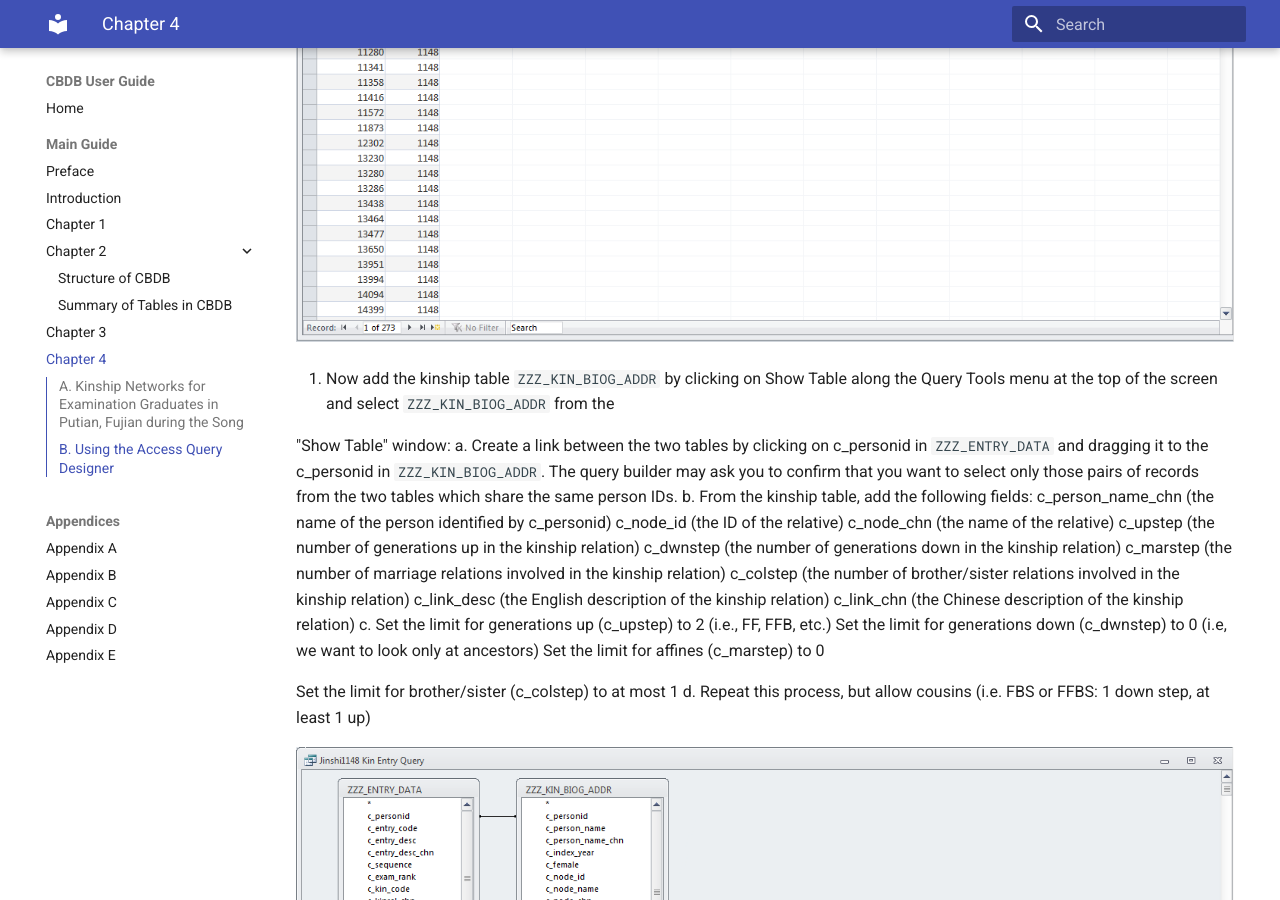
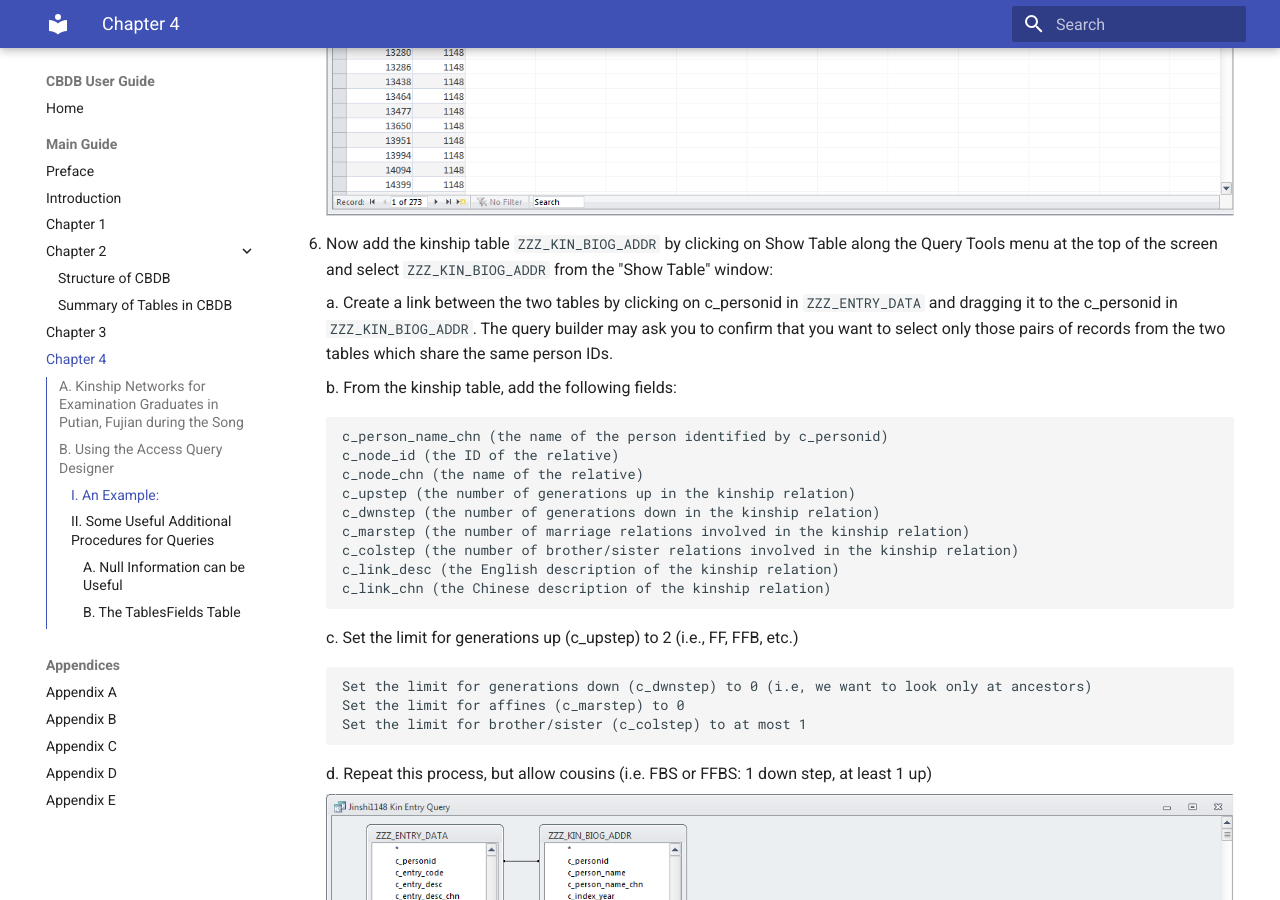
Before and after one commit to cbdb-project/cbdb-user-guide, an MkDocs documentation site: the page built from docs/chapter_4_advanced_query_techniques.md, in a window 1280 px wide and 900 px high, scrolled down 7426 px. Built offline with MkDocs 1.6.1 and Material for MkDocs 9.7.7, drawn with Linux system fonts in a browser that asks for light colours; some of the changed text lies outside the part shown.

Commit message:
Redo titles in Chapter 4

```diff
--- a/docs/chapter_4_advanced_query_techniques.md
+++ b/docs/chapter_4_advanced_query_techniques.md
@@ -97,89 +97,90 @@ person, the name of the place, and the description of the type of address, along
 8. `ZZZ_POSTED_TO_OFFICE_DATA` (fills in office information)
 9. `ZZZ_TEXT_DATA` (fills in text data)
 
-I. An Example:
+
+### I. An Example:
+
     The mode of entry into government of near kin of the successful jinshi degree candidates of the 1148 examination How might one use an SQL query to determine how many of the people who passed the jinshi examination in 1148 (for which we have a complete list) had close relatives who had entered government service?
 
 1. In the Create menu (next to the Home tab at the top of the main screen) , Select Query
 Design:
 
-![image_125_182](images/image_125_182.png)
+    ![image_125_182](images/image_125_182.png)
 
-In the “Show Table” window, select `ZZZ_ENTRY_DATA` and click Add
+    In the “Show Table” window, select `ZZZ_ENTRY_DATA` and click Add
 
-
-2. Double-click on c_personid, c_entry_code, and c_year to add them to the query.
-Unclick the “Show” check-box for c_entry_code so that you can next specify a value but
-have the field not appear in the results of the query, since in every record, the value of the
-field will be the same.
+2. Double-click on c_personid, c_entry_code, and c_year to add them to the query. Unclick the “Show” check-box for c_entry_code so that you can next specify a value but have the field not appear in the results of the query, since in every record, the value of the field will be the same.
 
 3. Then in “Criteria” specify the value 36 for c_entry_code (jinshi), and the year 1148.
 
-![image_126_183](images/image_126_183.png)
+    ![image_126_183](images/image_126_183.png)
 
 4. Check the results by right-clicking on the top border of the Query form and switching to Datasheet View:
 
-![image_126_184](images/image_126_184.png)
-
+    ![image_126_184](images/image_126_184.png)
 
 5. There are 273 records. (Please note that as CBDB adds data, these results will change.)
 
-![image_127_185](images/image_127_185.png)
+    ![image_127_185](images/image_127_185.png)
 
 6. Now add the kinship table `ZZZ_KIN_BIOG_ADDR` by clicking on Show Table along
 the Query Tools menu at the top of the screen and select `ZZZ_KIN_BIOG_ADDR` from the
+"Show Table" window:
 
-"Show Table" window:
-a. Create a link between the two tables by clicking on c_personid in
-`ZZZ_ENTRY_DATA` and dragging it to the c_personid in `ZZZ_KIN_BIOG_ADDR`.
-The query builder may ask you to confirm that you want to select only those pairs of
-records from the two tables which share the same person IDs.
-b. From the kinship table, add the following fields:
-c_person_name_chn (the name of the person identified by c_personid)
-c_node_id (the ID of the relative)
-c_node_chn (the name of the relative)
-c_upstep (the number of generations up in the kinship relation)
-c_dwnstep (the number of generations down in the kinship relation)
-c_marstep (the number of marriage relations involved in the kinship relation)
-c_colstep (the number of brother/sister relations involved in the kinship relation)
-c_link_desc (the English description of the kinship relation)
-c_link_chn (the Chinese description of the kinship relation)
-c. Set the limit for generations up (c_upstep) to 2 (i.e., FF, FFB, etc.)
-Set the limit for generations down (c_dwnstep) to 0 (i.e, we want to look only at
-ancestors)
-Set the limit for affines (c_marstep) to 0
+    a. Create a link between the two tables by clicking on c_personid in
+    `ZZZ_ENTRY_DATA` and dragging it to the c_personid in `ZZZ_KIN_BIOG_ADDR`.
+    The query builder may ask you to confirm that you want to select only those pairs of
+    records from the two tables which share the same person IDs.
 
-Set the limit for brother/sister (c_colstep) to at most 1
-d. Repeat this process, but allow cousins (i.e. FBS or FFBS: 1 down step, at least 1 up)
+    b. From the kinship table, add the following fields:
 
-![image_128_186](images/image_128_186.png)
+        c_person_name_chn (the name of the person identified by c_personid)
+        c_node_id (the ID of the relative)
+        c_node_chn (the name of the relative)
+        c_upstep (the number of generations up in the kinship relation)
+        c_dwnstep (the number of generations down in the kinship relation)
+        c_marstep (the number of marriage relations involved in the kinship relation)
+        c_colstep (the number of brother/sister relations involved in the kinship relation)
+        c_link_desc (the English description of the kinship relation)
+        c_link_chn (the Chinese description of the kinship relation)
+
+    c. Set the limit for generations up (c_upstep) to 2 (i.e., FF, FFB, etc.)
+
+        Set the limit for generations down (c_dwnstep) to 0 (i.e, we want to look only at ancestors)
+        Set the limit for affines (c_marstep) to 0
+        Set the limit for brother/sister (c_colstep) to at most 1
+
+    d. Repeat this process, but allow cousins (i.e. FBS or FFBS: 1 down step, at least 1 up)
+
+    ![image_128_186](images/image_128_186.png)
 
 6. Check the results: There are 621 relatives that meet the criteria
 
-![image_128_187](images/image_128_187.png)
+    ![image_128_187](images/image_128_187.png)
 
 7. Now add a second version of the `ZZZ_ENTRY_DATA` table and link that table to the
 `ZZZ_KIN_BIOG_ADDR` table by making c_node_id = c_personid:
 
-![image_129_188](images/image_129_188.png)
+    ![image_129_188](images/image_129_188.png)
 
 8. Add the two fields c_entry_desc and c_entry_desc_chn from ZZZ_ENTRY_DATA_1 (to
 get the mode of entry of the kin) and check the results:
 
-![image_129_189](images/image_129_189.png)
-86 kin from the 273 initial degree recipients have data on how they entered officialdom
+    ![image_129_189](images/image_129_189.png)
+
+    86 kin from the 273 initial degree recipients have data on how they entered officialdom
 
 9. Simply adding a 1 to the c_marstep will allow one to look at affinal relations as well. Using the criterion “<2” means that a c_marstep of either 0 or 1 in the record will be acceptable:
 
-![image_130_190](images/image_130_190.png)
+    ![image_130_190](images/image_130_190.png)
 
 This produces 6 additional records for a total of 92.
 
 ![image_130_191](images/image_130_191.png)
 
-II. Some Useful Additional Procedures for Queries
+### II. Some Useful Additional Procedures for Queries
 
-A. Null Information can be Useful
+#### A. Null Information can be Useful
 
 In the above query, we dealt only with those relatives for whom information about their mode of entering government service was known. Suppose, however, that we wanted a list of all the relatives as well as the available information about their mode of entering service. Such a list helps clarify the percentage for whom we have data.
 
@@ -207,13 +208,12 @@ entry IDs. (Left and Right are determined by the order in which the tables are l
 
 When we execute the query, we get records for all the initial 621 kin.
 
-B. The TablesFields Table
+#### B. The TablesFields Table
 
 For getting information on additional people involved in various types of social interactions, you need to know which fields in a table refer to IDs for people. When in doubt, you can open the TablesFields table from the list of tables on the left of the main Access interface and look for the fields in the table you want to explore. Those that have “`BIOG_MAIN`” in the “foreign key” column and “c_personid” in the ForeignKeyBase column refer to people.[^foreign-key] For
 example, in `ASSOC_DATA`, we have:
 
 ![image_133_194](images/image_133_194.png)
-
 
 Among all these, the following are IDs of people:
 
@@ -225,6 +225,5 @@ Among all these, the following are IDs of people:
     exists, if any)
     c_personid (the person whom the record is about)
 
-
 [^foreign-key] In a normalized database, “foreign key” simply refers to those fields that use the IDs defined (as primary keys) in
 other tables.
```
